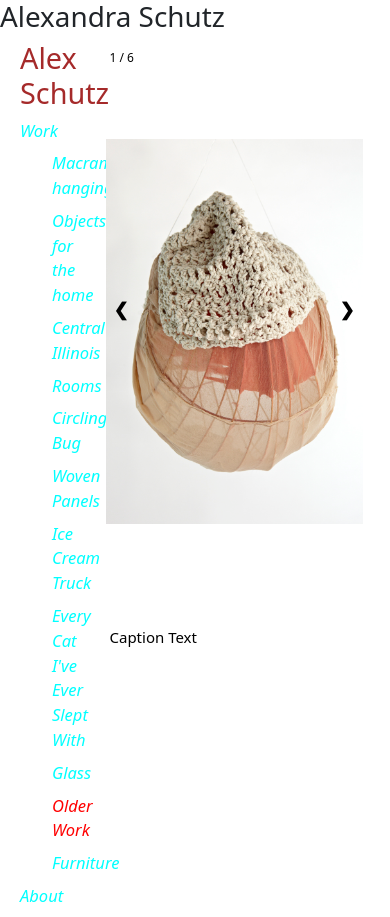
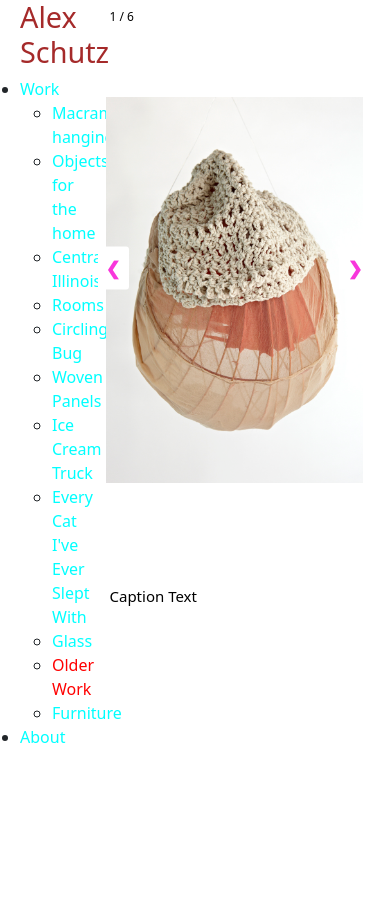
Before and after one commit to soccermomhair/art_website, a Flask app: page /work/older_work in a window 390 px wide. After the commit the page ends 743 px from the top, so only its background shows below. Run offline with Flask 3, Linux system fonts and the light colour scheme; some libraries are stand-ins or nearby versions.

Commit message:
Some viewport edits

```diff
--- a/static/css/styles.css
+++ b/static/css/styles.css
@@ -1,6 +1,11 @@
 body {
-    height: 100vh;
+    position: absolute;
+    width: 100%;
+    min-height: 100vh;
+    /* height: 100vh; */
+    top: 0;
     font-size: calc(15px + 0.390625vw);
+    /* overflow: hidden; */
 }
 
 .tnails_small {
@@ -121,8 +126,9 @@ border: 5px solid black; */
     top: 50%;
     width: auto;
     margin-top: -22px;
-    padding: 16px;
-    color: black;
+    padding: 8px;
+    background-color: white;
+    color: rgb(248, 54, 219);
     font-weight: bold;
     font-size: 18px;
     transition: 0.6s ease;
@@ -241,35 +256,22 @@ border: 5px solid black; */
     /* margin: 20px; */
     /* flex-direction: row; */
     color: white;
-    background-color: rebeccapurple;
+    /* background-color: rebeccapurple; */
 }
 
-/* .landing_group li {
-    /* height: 100%; */
-/* color: aqua; */
-/* } */
+/* .landing img { */
+/* height: 100%; */
+/* color: aqua;} */
+
 
 ul li {
 
-    /* float: left; */
-    list-style-type: none;
+    /* margin-bottom: 3px; */
+    /* list-style-type: none; */
     text-decoration: none;
-    /* flex-wrap: nowrap; */
-    /* width: 50%; */
-    /* padding-right: 10px; */
-    /* justify-content: space-between; */
-    /* height: 100%; */
-    font-style: italic;
-    /* font-size: 1.3rem; */
-    /* color: aqua; */
-    padding-bottom: 0.5rem;
 
-    /* display: flex; */
-    /* flex-direction: column; */
-    /* :hover {
-        background-color: yellow;
-    } */
 }
+
 
 /* ul li {
     h2 {
@@ -336,17 +345,22 @@ a {
         /* max-width: 100%; */
     }
 
-
+    .sidebar li {
+        font-size: 1.0rem;
+    }
 
     .sidebar a {
         /* font-size: 1rem; */
         width: 60%;
     }
 
+    .sidebar h1 {
+        font-size: 1.4rem;
+    }
 
     h1 {
         &>a {
-            font-size: 1.6rem;
+            font-size: 1.4rem;
             color: rgb(201, 22, 177);
             padding-left: 0.75rem;
         }
--- a/templates/central_illinois.html
+++ b/templates/central_illinois.html
@@ -14,7 +14,6 @@
 
 <body>
 
-    <h1>Alexandra Schutz</h1>
     <div class="main">
         <div class="sidebar">
             <div>
--- a/templates/circling_bug.html
+++ b/templates/circling_bug.html
@@ -13,7 +13,6 @@
 </head>
 
 <body>
-    <h1>Alexandra Schutz</h1>
     <div class="main">
         <div class="sidebar">
 
--- a/templates/every_cat_ive_ever_slept_with.html
+++ b/templates/every_cat_ive_ever_slept_with.html
@@ -14,7 +14,6 @@
 
 <body>
 
-    <h1>Alexandra Schutz</h1>
     <div class="main">
         <div class="sidebar">
             <div>
--- a/templates/glass.html
+++ b/templates/glass.html
@@ -14,7 +14,6 @@
 
 <body>
 
-    <h1>Alexandra Schutz</h1>
     <div class="main">
         <div class="sidebar">
             <div>
--- a/templates/older_work.html
+++ b/templates/older_work.html
@@ -14,7 +14,6 @@
 
 <body>
 
-    <h1>Alexandra Schutz</h1>
     <div class="main">
         <div class="sidebar">
             <div>
--- a/templates/rooms.html
+++ b/templates/rooms.html
@@ -14,7 +14,6 @@
 
 <body>
 
-    <h1>Alexandra Schutz</h1>
     <div class="main">
         <div class="sidebar">
             <div>
--- a/templates/work.html
+++ b/templates/work.html
@@ -65,8 +65,8 @@
                 <a href="110819_Sladek_7873.jpg">
                     <img id="oldImg" src="static/img/110819_Sladek_7873.jpg" alt="lantern covered with nylon">
                 </a>
-                <a href="basket spiral.jpg">
-                    <img id="homeImg" src="static/img/basket spiral.jpg" alt="spiral pattern of a basket">
+                <a href="basket_spiral.jpg">
+                    <img id="homeImg" src="static/img/basket_spiral.jpg" alt="spiral pattern of a basket">
                 </a>
                 <a href="DSC_8556.jpg">
                     <img id="furnitureImg" src="static/img/DSC_8556.jpg" alt="bookshelf">
--- a/templates/woven_panels.html
+++ b/templates/woven_panels.html
@@ -14,7 +14,6 @@
 
 <body>
 
-    <h1>Alexandra Schutz</h1>
     <div class="main">
         <div class="sidebar">
             <div>
```
Also changed, not shown: other parts of static/css/styles.css (+60 -18 lines), templates/index.html (+7 -6 lines), static/img/Cat-grass-pyramid-1 copy.jpg (added), static/img/basket_spiral.jpg (renamed from static/img/basket spiral.jpg), 1 other file.
